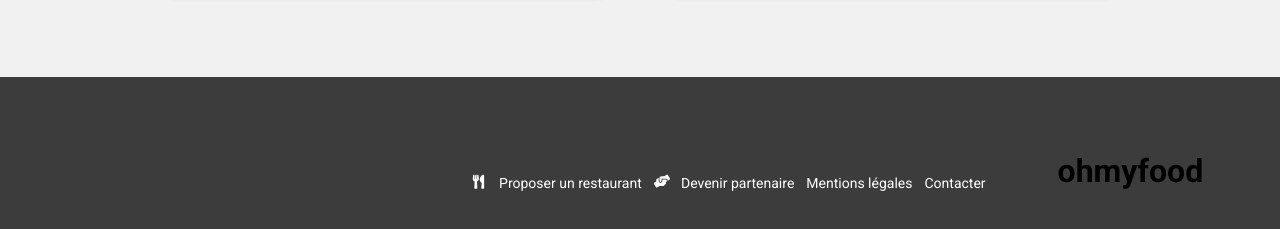
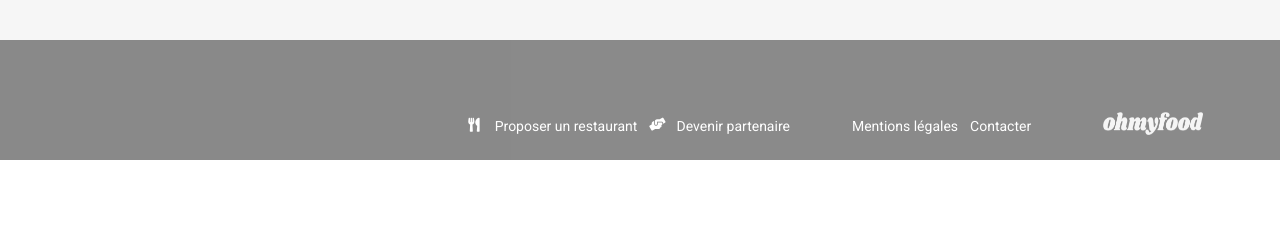
Before and after one commit to Eliaslvr/ohMyFood.github.io, a website: page index.html in a window 1280 px wide. Shown: the part 1245-1474 px from the top of the page. After the commit the page ends 1405 px from the top, so only its background shows below. Drawn offline with nearby package versions, Linux system fonts and the light colour scheme; a web font is replaced by a local one.

Commit message:
Modif Footer

```diff
--- a/index.html
+++ b/index.html
@@ -177,7 +177,7 @@
 
     <footer class="opacity">
         <div class="footer_bloc">
-            <h1>ohmyfood</h1>
+            <img src="images/logo/ohmyfood.png" alt="logo ohmyfood">
             <div class="footer_item">
                 <a href="#">
                     <i class="fas fa-utensils"></i>
@@ -187,7 +187,7 @@
                     <i class="fas fa-hands-helping"></i>
                     <p class="footer_partenaire">Devenir partenaire</p>
                 </a>
-                <a href="#">
+                <a href="#" id="desktop">
                     <p>Mentions légales</p>
                 </a>
                 <a href="mailto:someone@example.com">
--- a/sass/style.scss
+++ b/sass/style.scss
@@ -18,6 +18,10 @@
 
 @import "./animations/animations";
 
+/***************LOADER******************/
+
+@import "./loader/loader";
+
 /*************DESTOCK*************/
 
 @import "./destock/destock";
```
Also changed, not shown: page/index2.html (+2 -2 lines), page/index3.html (+2 -2 lines), page/index4.html (+2 -2 lines), page/index5.html (+2 -2 lines), sass/style.css, 1 other file.
